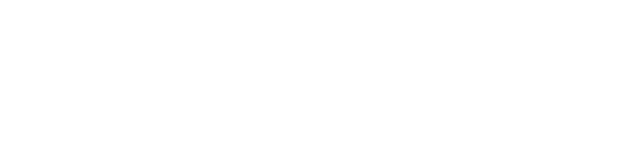
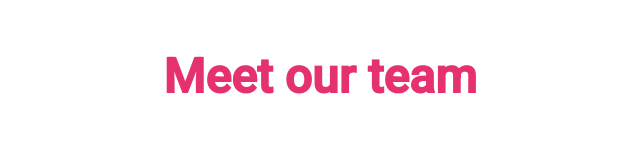
Before and after one commit to lucamincuzzi/html-css-float-cards, a plain HTML site: page index.html in a window 1280 px wide. Shown: the whole page, without its empty margins (320-960 px from the left). Drawn offline with Linux system fonts and the light colour scheme.

Commit message:
add: header

```diff
--- a/css/style.css
+++ b/css/style.css
@@ -13,3 +13,15 @@ body {
     font-family: 'Poppins', sans-serif;
     font-family: 'Roboto', sans-serif;
 }
+
+.container {
+    width: 80%;
+    margin: 0 auto;
+}
+
+h1 {
+    margin-top: 3rem;
+    font-size: 3rem;
+    text-align: center;
+    color: hsl(339deg 77.59% 54.51%);
+}
--- a/index.html
+++ b/index.html
@@ -10,6 +10,15 @@
     <link href="https://fonts.googleapis.com/css2?family=Fredoka:wght@300;400;500&family=Poppins:ital,wght@0,200;0,500;0,600;1,500&family=Roboto:wght@300;400;500&display=swap" rel="stylesheet">
 </head>
 <body>
+    <div class="container">
+        <!-- Header -->
+        <header>
+            <h1>Meet our team</h1>
+        </header>
+        <!-- /Header -->
 
+        <!-- Main -->
+        <!-- /Main -->
+    </div>
 </body>
 </html>
```
